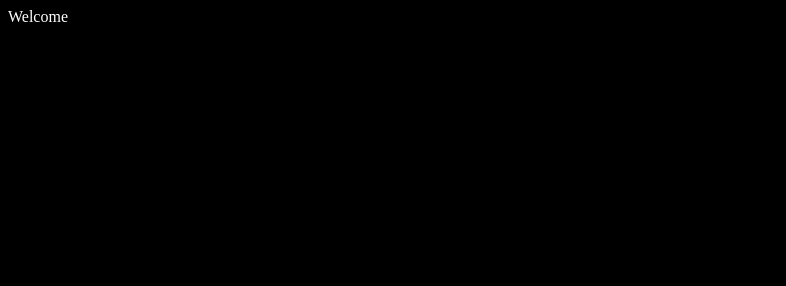
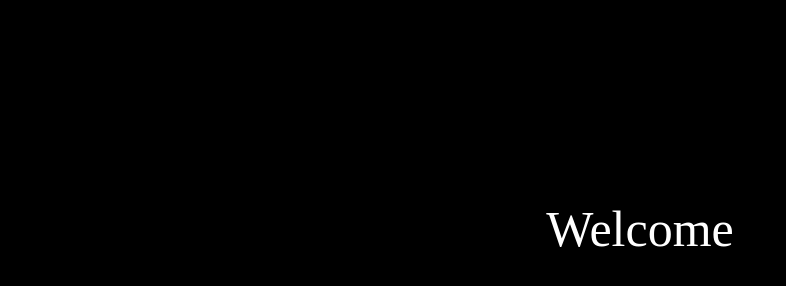
Before and after one commit to Omar-626/project, a plain HTML site: page index.html in a window 1280 px wide. Shown: the whole page, without its empty margins (0-786 px from the left). Drawn offline with Linux system fonts and the light colour scheme.

Commit message:
change font size and margin

```diff
--- a/index.html
+++ b/index.html
@@ -7,7 +7,7 @@
     <link rel="stylesheet" href="style.css">
 </head>
 <body>
-    Welcome
+<div>Welcome</div>
     <script src="app.js"></script>
 </body>
 </html>
--- a/style.css
+++ b/style.css
@@ -2,3 +2,8 @@ body {
     background-color: black;
     color: white;
 }
+div {
+    font-size: 50px;
+    margin: 200px auto;
+    text-align: center;
+}
```
